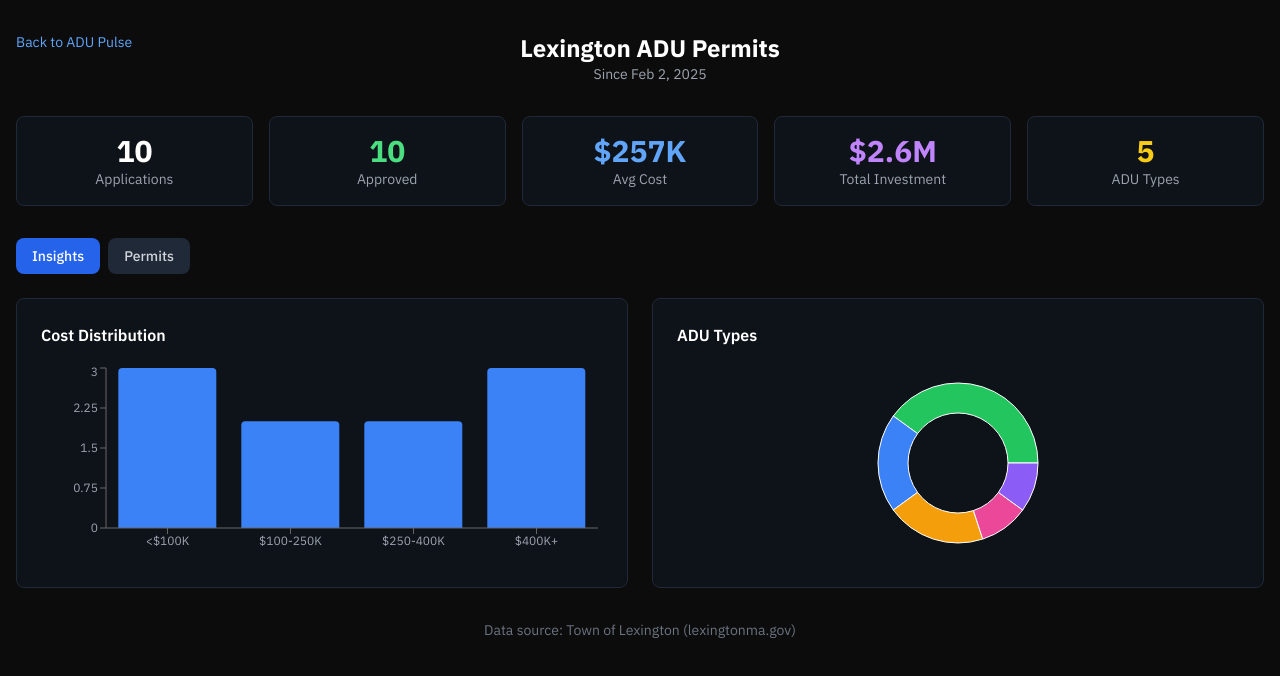
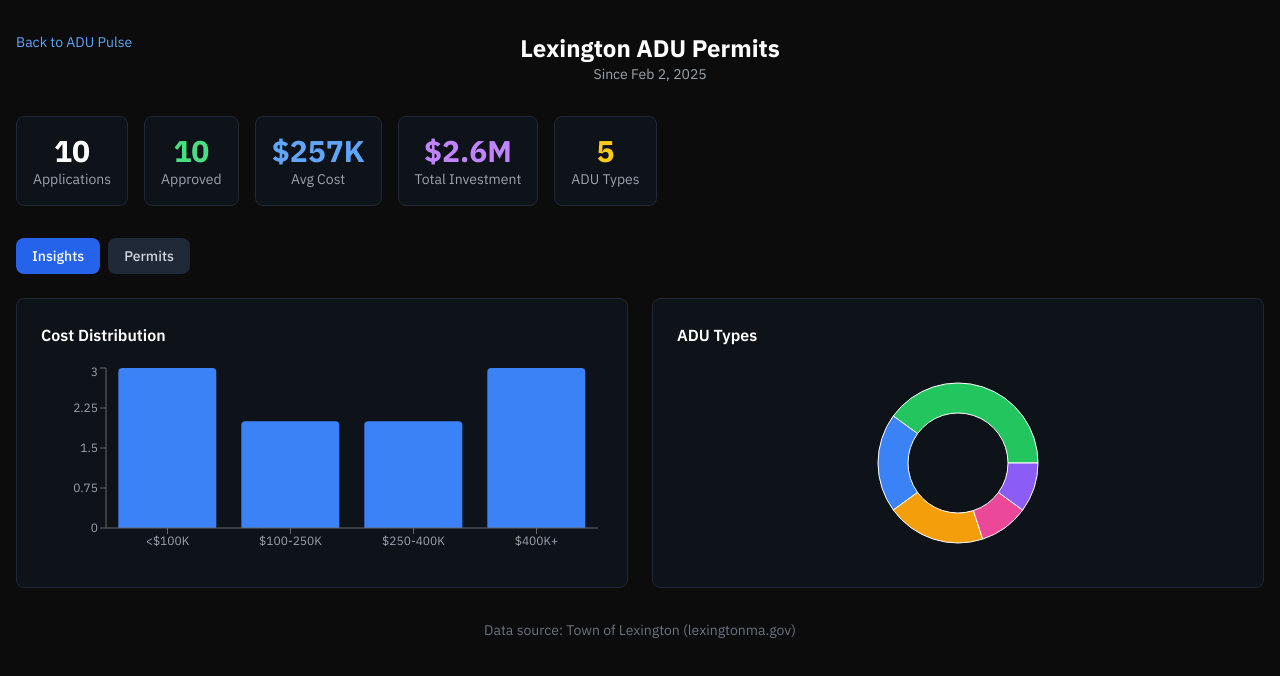
Before and after one commit to atwoodcollects/adupulse, a Next.js app: page /lexington in a window 1280 px wide. Shown: the top 676 px of the page. Built offline with nearby package versions, Linux system fonts and the light colour scheme.

Commit message:
Stats in one row on all pages

```diff
--- a/src/app/andover/page.tsx
+++ b/src/app/andover/page.tsx
@@ -33,7 +33,7 @@
           </div>
           <div className="w-24"></div>
         </div>
-        <div className="grid grid-cols-2 md:grid-cols-5 gap-4 mb-8">
+        <div className="flex gap-2 md:gap-4 overflow-x-auto mb-8">
           <div className="bg-gray-900/50 border border-gray-800 rounded-lg p-4 text-center"><div className="text-3xl font-bold text-white">{totalPermits}</div><div className="text-gray-400 text-sm">Applications</div></div>
           <div className="bg-gray-900/50 border border-gray-800 rounded-lg p-4 text-center"><div className="text-3xl font-bold text-green-400">{totalPermits}</div><div className="text-gray-400 text-sm">Approved</div></div>
           <div className="bg-gray-900/50 border border-gray-800 rounded-lg p-4 text-center"><div className="text-3xl font-bold text-blue-400">${(avgCost / 1000).toFixed(0)}K</div><div className="text-gray-400 text-sm">Avg Cost</div></div>
--- a/src/app/boston/page.tsx
+++ b/src/app/boston/page.tsx
@@ -275,7 +275,7 @@
       <main className="max-w-7xl mx-auto px-4 py-8">
         {/* Stats Cards */}
         {stats && (
-          <div className="grid grid-cols-2 md:grid-cols-3 lg:grid-cols-6 gap-4 mb-8">
+          <div className="flex gap-2 md:gap-4 overflow-x-auto mb-8">
             <div className="bg-gray-800 rounded-lg border border-gray-700 p-4">
               <div className="text-3xl font-bold text-white">{stats.total}</div>
               <div className="text-sm text-gray-400">Applications</div>
--- a/src/app/lexington/page.tsx
+++ b/src/app/lexington/page.tsx
@@ -42,7 +42,7 @@
           </div>
           <div className="w-24"></div>
         </div>
-        <div className="grid grid-cols-2 md:grid-cols-5 gap-4 mb-8">
+        <div className="flex gap-2 md:gap-4 overflow-x-auto mb-8">
           <div className="bg-gray-900/50 border border-gray-800 rounded-lg p-4 text-center">
             <div className="text-3xl font-bold text-white">{totalPermits}</div>
             <div className="text-gray-400 text-sm">Applications</div>
--- a/src/app/page.tsx
+++ b/src/app/page.tsx
@@ -145,7 +145,7 @@
       {/* Stats */}
       <section className="border-b border-border">
         <div className="max-w-7xl mx-auto px-4 md:px-6 py-6 md:py-8">
-          <div className="grid grid-cols-2 md:grid-cols-4 gap-3 md:gap-4">
+          <div className="flex gap-2 md:gap-4 overflow-x-auto">
             <StatCard
               value={stats.totalApproved}
               label="Approved"
```
